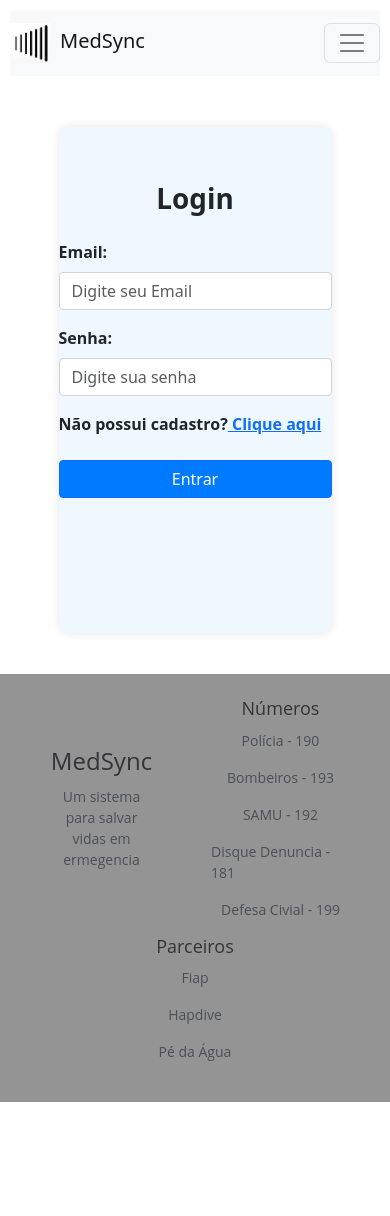
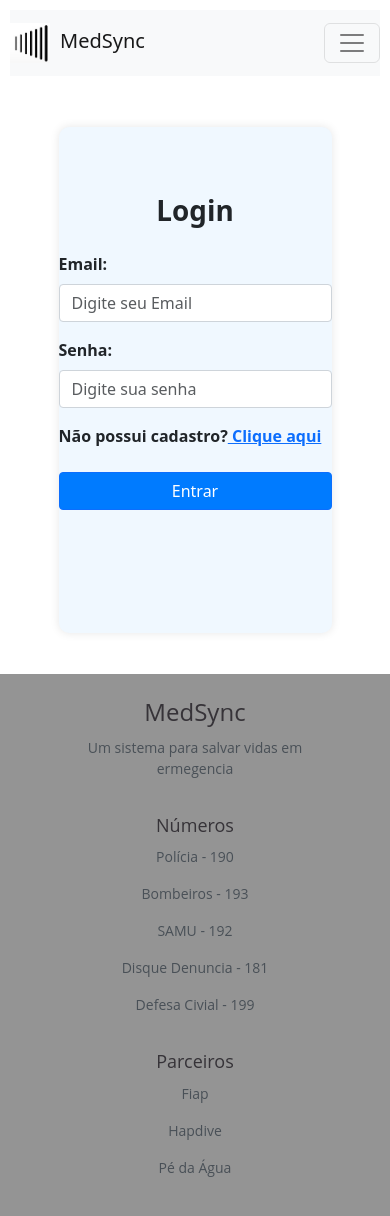
Before and after one commit to luanmacea/global, a React (Vite) app: page / in a window 390 px wide. Before the commit the page ends 1102 px from the top, so only its background shows below. Built offline with nearby package versions, Linux system fonts and the light colour scheme.

Commit message:
foorter arrumado

```diff
--- a/src/components/Footer/Footer.scss
+++ b/src/components/Footer/Footer.scss
@@ -12,7 +12,17 @@ $font: "Open Sans", sans-serif;
   padding: 20px;
   color: $textColor;
   font-family: $font;
-
+}
+@media screen and (max-width: 768px) {
+	.Container {
+		display: flex;
+		flex-direction: column;
+		align-items: center;
+	}
+	.ajustes {
+		margin-top: 20px;
+	}
+}
 .apresentacao {
   flex: 1;
   max-width: 300px;
@@ -20,7 +30,7 @@ $font: "Open Sans", sans-serif;
   flex-direction: column;
   align-items: center;
   justify-content: center;
-
+}
 .title {
   font-size: 24px;
   margin-bottom: 10px;
@@ -30,7 +40,6 @@ $font: "Open Sans", sans-serif;
 .text {
   font-size: 14px;
   text-align: center;
-		}
 }
 
 .ajustes {
@@ -68,4 +77,3 @@ $font: "Open Sans", sans-serif;
     }
   }
 }
-}
--- a/src/components/Login/Login.jsx
+++ b/src/components/Login/Login.jsx
@@ -42,7 +42,7 @@ export default function Login() {
 
 	return (
 		<div className="login-container">
-			<h1 className="text-center fw-bolder mb-4">Login</h1>
+			<h1 className="text-center fw-bolder m-4">Login</h1>
 			<form className="formulario login">
 				<div className="mb-3">
 					<label htmlFor="formGroupExampleInput" className="form-label">
```
Lines whose indentation alone changed are shown as unchanged.
